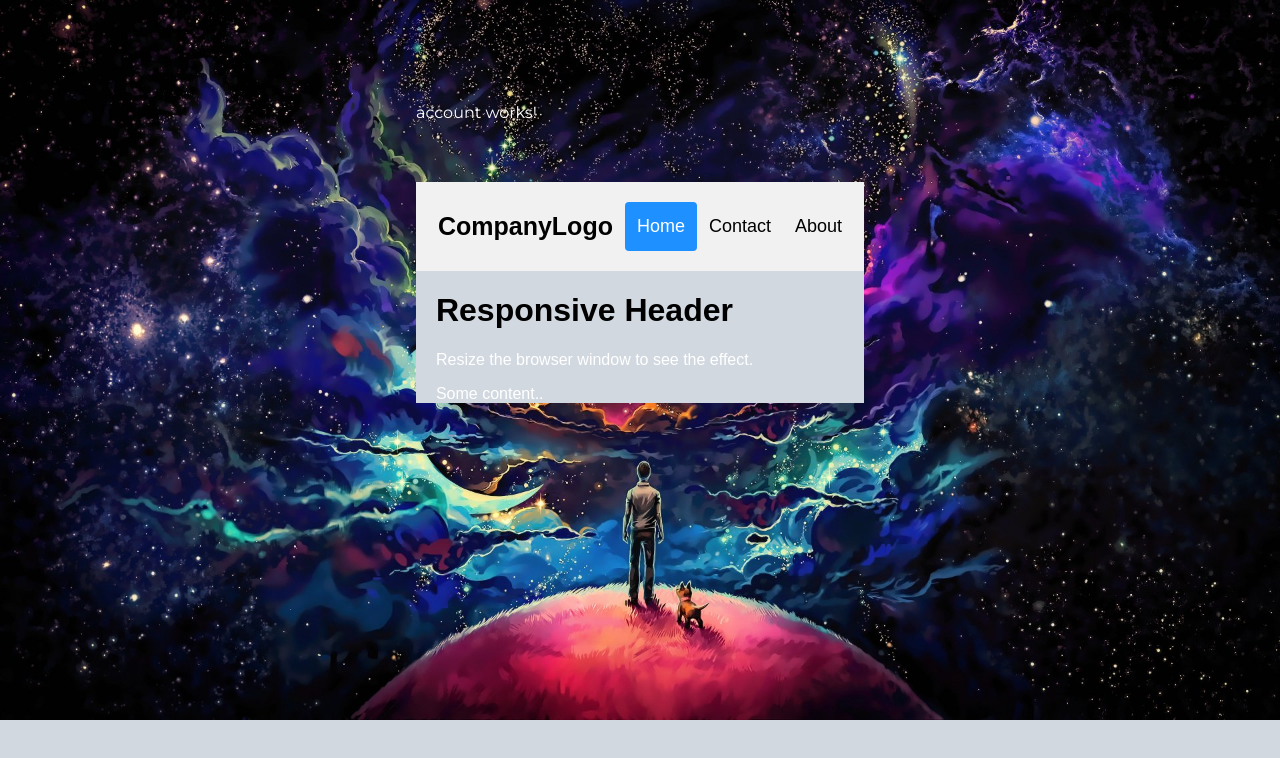
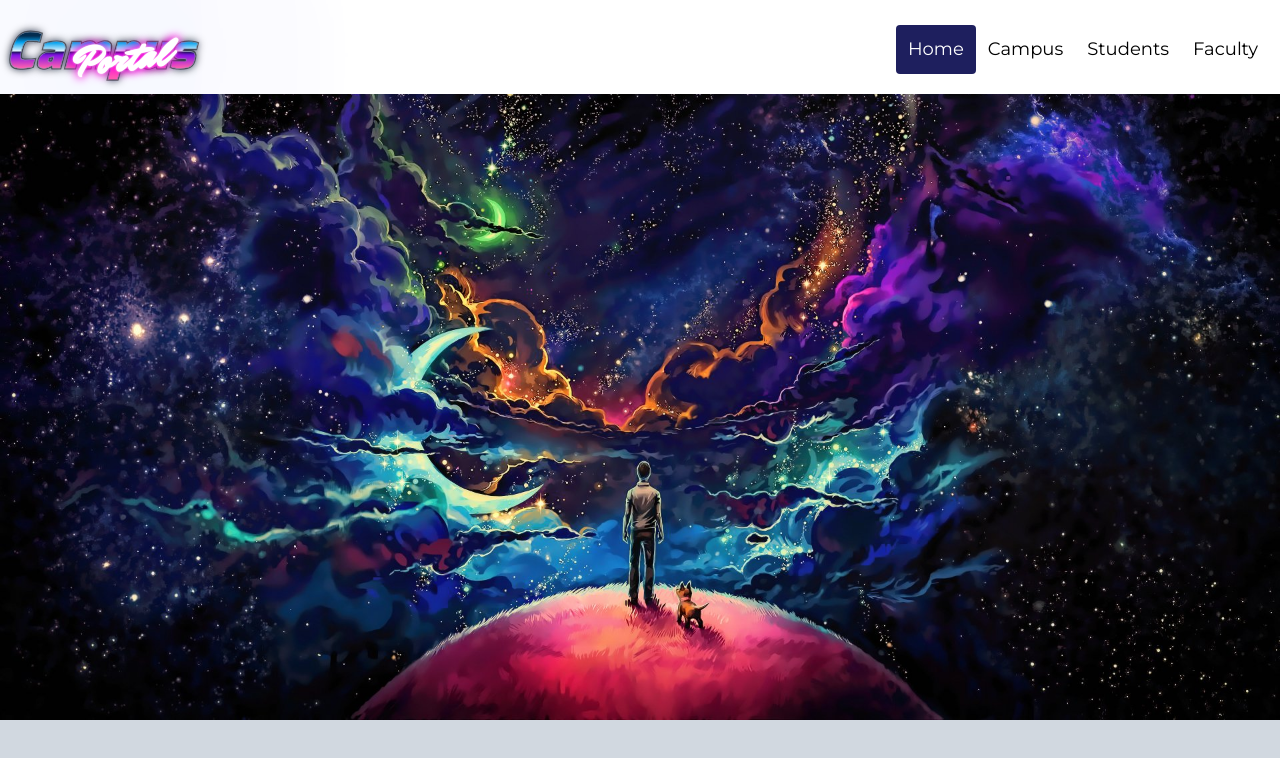
Before and after one commit to AndreeaDenisa1998/Campus, an Angular app: page /account in a window 1280 px wide. Shown: the top 758 px of the page. Built offline with nearby package versions, Linux system fonts and the light colour scheme.

Commit message:
new modifications

```diff
--- a/src/app/account/account.component.html
+++ b/src/app/account/account.component.html
@@ -1,25 +1,13 @@
-<p>account works!</p>
-<!DOCTYPE html>
-<html>
-<head>
-<meta name="viewport" content="width=device-width, initial-scale=1">
-</head>
-<body>
-
 <div class="header" id="account">
-  <a href="#default" class="logo">CompanyLogo</a>
+  <h1>
+    <span>Campus</span>
+    <span>Campus</span>
+  </h1>
+  <h2>Portal</h2>
   <div class="header-right">
-    <a class="active" href="#home">Home</a>
-    <a href="#contact">Contact</a>
-    <a href="#about">About</a>
+    <a class="active" >Home</a>
+    <a>Campus</a>
+    <a>Students</a>
+    <a>Faculty</a>
   </div>
 </div>
-
-<div style="padding-left:20px">
-  <h1>Responsive Header</h1>
-  <p>Resize the browser window to see the effect.</p>
-  <p>Some content..</p>
-</div>
-
-</body>
-</html>
--- a/src/app/account/account.component.scss
+++ b/src/app/account/account.component.scss
@@ -1,26 +1,74 @@
-p{
-    color:white;
+@import url('https://fonts.googleapis.com/css2?family=Mr+Dafoe&display=swap');
+@import url('https://fonts.googleapis.com/css2?family=Exo:wght@900&display=swap');
+$culoare-buton-principal:#1e1f5e;
+h1 {
+  position: relative;
+  font-family: 'Exo';
+  font-size: 3em;
+  margin: 0;
+  transform: skew(-15deg);
+  letter-spacing: 0.03em;
+  margin-right:50%;
+
+  &::after {
+    content: '';
+    position: absolute;
+    top: -0.1em;
+    right: 0.05em;
+    width: 0.4em;
+    height: 0.4em;
+    background:
+      radial-gradient(white 3%, rgba(white, 0.3) 15%, rgba(white, 0.05) 60%, transparent 80%),
+      radial-gradient(rgba(white, 0.2) 50%, transparent 60%) 50% 50% / 5% 100%,
+      radial-gradient(rgba(white, 0.2) 50%, transparent 60%) 50% 50% / 70% 5%;
+    background-repeat: no-repeat;
+  }
+
+  span:first-child {
+    display: block;
+    text-shadow: 0 0 0.1em #8ba2d0, 0 0 0.2em black,  0 0 5em #165ff3;
+    -webkit-text-stroke: 0.06em rgba(black, 0.5);
+    margin-right: 50%;
+  }
+
+  span:last-child {
+    position: absolute;
+    left: 0;
+    top: 0;
+    background-image: linear-gradient(#032d50 25%, #00a1ef 35%, white 50%, #20125f 50%, #8313e7 55%, #ff61af 75%);
+    -webkit-text-stroke: 0.01em #94a0b9;
+    -webkit-background-clip: text;
+    background-clip:text;
+    -webkit-text-fill-color: transparent;
+  }
 }
-div.header#account{
-    display: flex;
+
+h2 {
+  font-family: 'Mr Dafoe';
+  margin: 0;
+  font-size: 2.5em;
+  margin-top: -3em;
+  margin-left:1.5em;
+  margin-bottom:2%;
+  color: white;
+  text-shadow: 0 0 0.05em #fff, 0 0 0.2em #fe05e1, 0 0 0.3em #fe05e1;
+  transform: rotate(-7deg);
+}
+
+.header#account{
     justify-content: left;
     align-self: flex-start;
     position: relative;
-    margin-top:60px;
+    margin-top:-27px;
+    margin-right:-8px;
+    margin-left:-8px;
   }
   * {box-sizing: border-box;}
-
-body {
-  margin: 0;
-  font-family: Arial, Helvetica, sans-serif;
-}
-
 .header {
   overflow: hidden;
-  background-color: #f1f1f1;
+  background-color: #ffffff;
   padding: 20px 10px;
 }
-
 .header a {
   float: left;
   color: black;
@@ -30,9 +78,10 @@ body {
   font-size: 18px;
   line-height: 25px;
   border-radius: 4px;
+  margin-top:-20px;
 }
 
-.header a.logo {
+.header .logo {
   font-size: 25px;
   font-weight: bold;
 }
@@ -43,7 +92,7 @@ body {
 }
 
 .header a.active {
-  background-color: dodgerblue;
+  background-color: $culoare-buton-principal;
   color: white;
 }
 
--- a/src/app/app.component.html
+++ b/src/app/app.component.html
@@ -1,7 +1,7 @@
 <div class="background">
   <img [src]="myimage" alt="">
   <div>test</div>
-<div class="container" id="app">
+<div class="container1">
   <router-outlet></router-outlet>
   </div>
 </div>
--- a/src/app/app.component.scss
+++ b/src/app/app.component.scss
@@ -7,10 +7,6 @@
   background-size: cover;
 }
 
-.container#app {
-  display: flex;
-  justify-content: center;
-  align-self: center;
+.container1 {
   position: relative;
-  margin-top:60px;
 }
--- a/src/app/authentication/authentication.component.html
+++ b/src/app/authentication/authentication.component.html
@@ -1,4 +1,4 @@
-
+<div class="container">
   <h1>
     <span>Campus </span>
     <span>Campus </span>
@@ -25,3 +25,4 @@
       <router-outlet></router-outlet>
     </div>
   </div>
+</div>
--- a/src/app/authentication/authentication.component.scss
+++ b/src/app/authentication/authentication.component.scss
@@ -1,21 +1,13 @@
 @import "src/styles.scss";
 @import url('https://fonts.googleapis.com/css2?family=Mr+Dafoe&display=swap');
 @import url('https://fonts.googleapis.com/css2?family=Exo:wght@900&display=swap');
-
-body, html {
-  width: 100%;
-  height: 100%;
-  margin: 0;
-  overflow: hidden;
-}
-body {
-  display: flex;
-  align-items: center;
+$culoare-buton-principal:#1e1f5e;
+.container{
+  display: grid;
   justify-content: center;
-  flex-direction: column;
-  background: radial-gradient(rgba(#7600bf, 0.5) 0%, transparent 70%), linear-gradient(#0b161e 40%, #202076 70%);
-  perspective: 700px;
-  font-size: clamp(10px, 2vw, 20px);
+  align-self: center;
+  position: relative;
+  margin-top:60px;
 }
 h1 {
   position: relative;
--- a/src/styles.scss
+++ b/src/styles.scss
@@ -5,6 +5,7 @@ $white: #ecf0f1;
 $pale-white: #d1d8e0;
 $pale-gray: #95a5a6;
 $dark-gray: #7f8c8d;
+$culoare-buton-principal:#1e1f5e;
 
 html,
 body {
```
Lines whose indentation alone changed are shown as unchanged.
